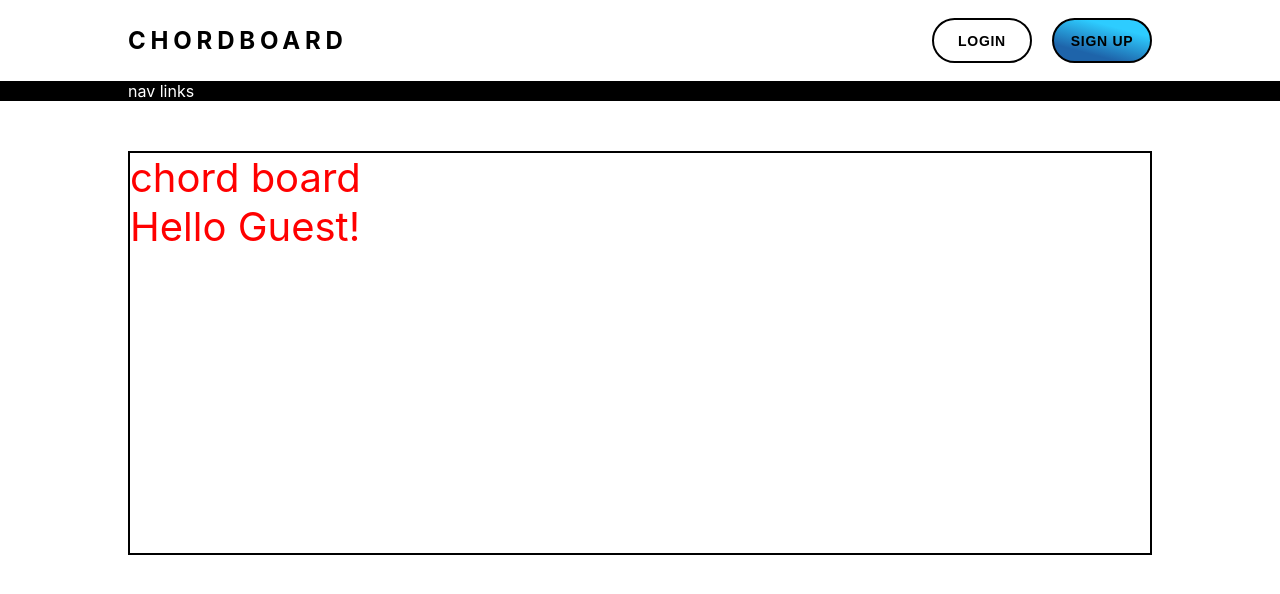
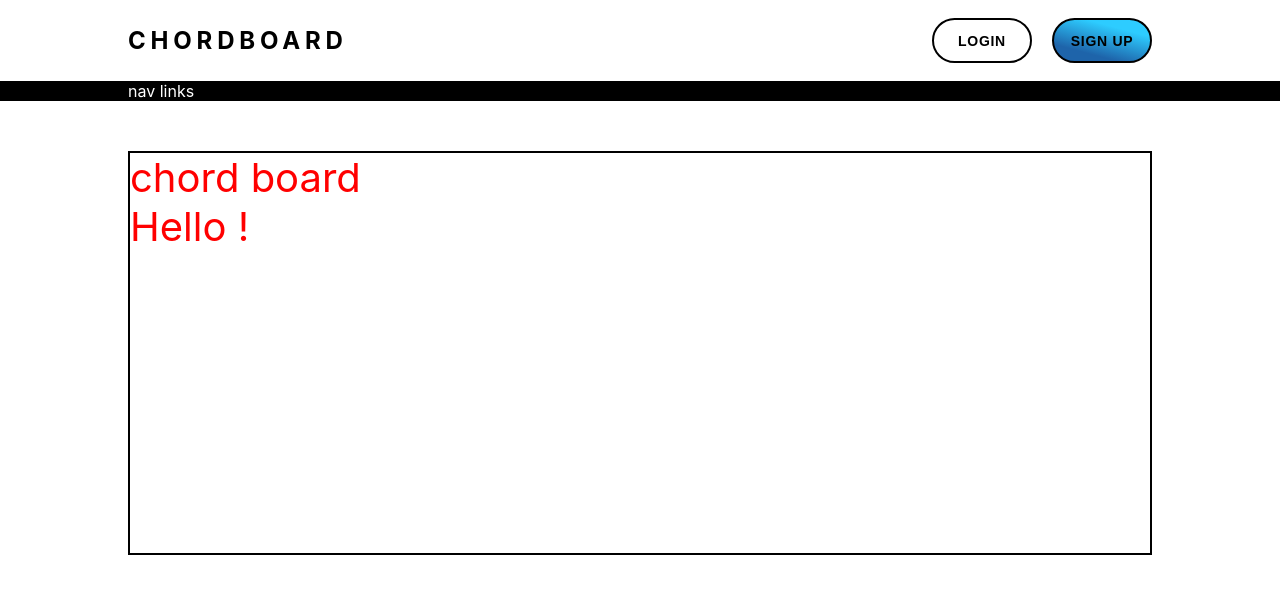
Before and after one commit to arosso17/ChordBoard, a React (Create React App) app in the folder client/: page / in a window 1280 px wide. Shown: the top 594 px of the page. Built offline with nearby package versions, Linux system fonts and the light colour scheme; no server answers.

Commit message:
changed info passing

```diff
--- a/client/src/components/ChordBoard.js
+++ b/client/src/components/ChordBoard.js
@@ -1,13 +1,26 @@
 import { useLocation } from "react-router-dom";
+import axios from "axios";
+import { useState, useEffect } from "react";
 import "./ChordBoard.css";
 
 function ChordBoard() {
-  let { state } = useLocation();
-  if (!state) { state = {username: "Guest", password: ""}};
+  const [data, setData] = useState('')
+  const getUser = () => {
+    axios({
+      method: "GET",
+      withCredentials: true,
+      url: "http://localhost:1337/user",
+    }).then((res) => setData(res.data))
+  };
+
+  useEffect(() => {
+    getUser();
+  }, []);
+
   return (
     <div className="chord-board-container">
       chord board <br />
-      Hello {state.username}!
+      Hello {data.username}!
     </div>
   );
 }
--- a/client/src/components/Login.js
+++ b/client/src/components/Login.js
@@ -20,7 +20,7 @@ export function Login() {
       url: "http://localhost:1337/login",
     }).then((res) => {
         console.log(res);
-        navigate(`/`, {state:{username: loginusername, password: loginpassword}})
+        navigate(`/`)
     });
   };
 
```
